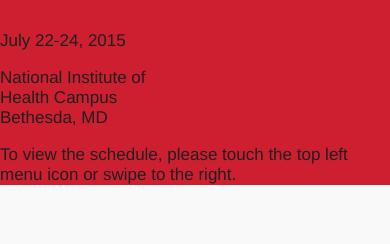
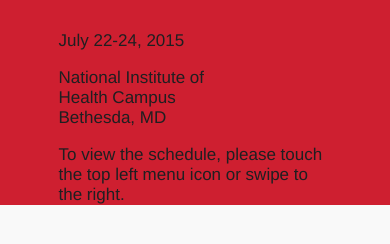
Before and after one commit to jbsinternational/govcon_mobile_app, a plain HTML site: page index.html in a window 390 px wide. Shown: the part 292-536 px from the top of the page. Drawn offline with Linux system fonts and the light colour scheme; some packages are replaced by stand-ins of ours; files whose address does not match are found by name.

Commit message:
Home
Content update 2.

```diff
--- a/css/styles.css
+++ b/css/styles.css
@@ -61,3 +61,8 @@ body {
 .page-title {
   font-weight: bold;
 }
+
+.intro {
+  width: 70%;
+  margin: 0 auto;
+}
```
